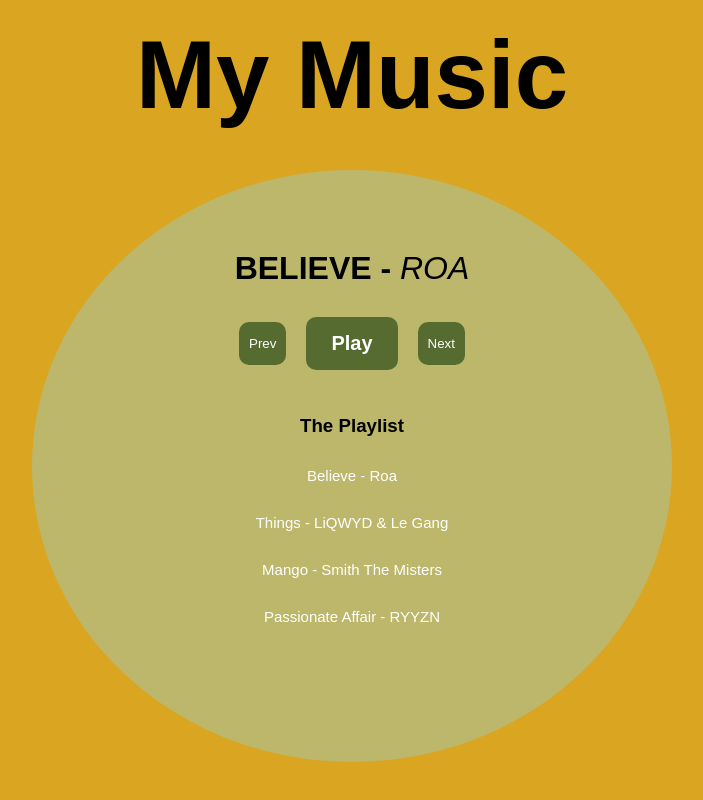
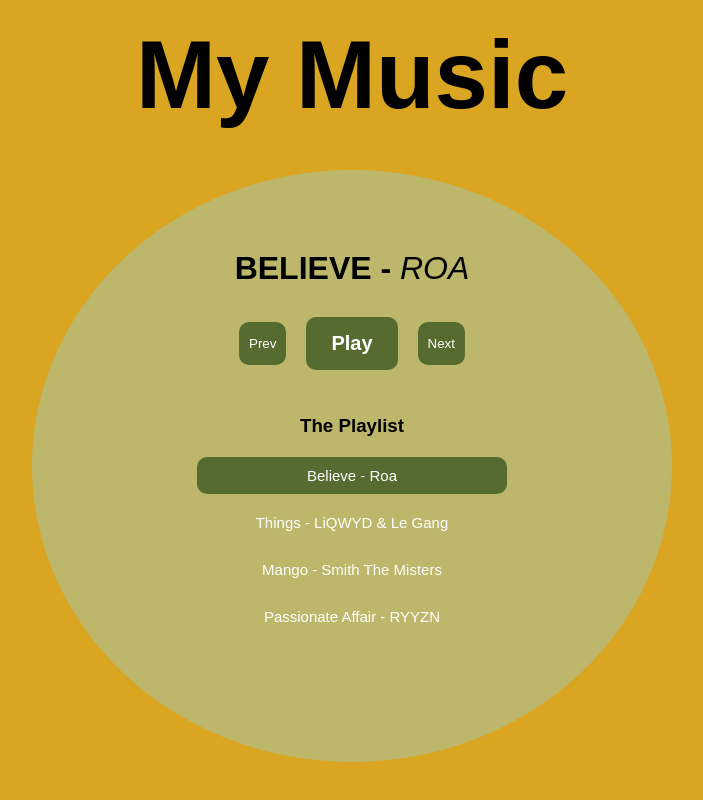
Before and after one commit to Asilo5/spotivue-music-app, a Vue app: page / in a window 1280 px wide. Shown: the whole page, without its empty margins (288-991 px from the left). Built offline with nearby package versions, Linux system fonts and the light colour scheme.

Commit message:
Add colour to current playing song, bug on it still need to work on it

```diff
--- a/src/App.vue
+++ b/src/App.vue
@@ -205,5 +205,9 @@ h3 {
   background-color: darkolivegreen;
 }
 
+.songs-list .song.playing {
+  background-color: darkolivegreen;
+}
+
 
 </style>
```
